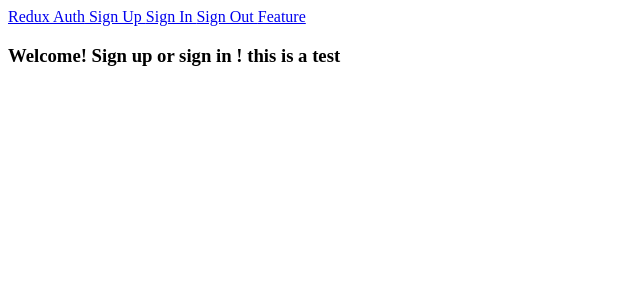
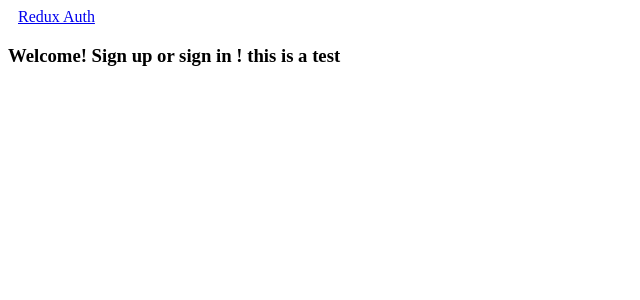
Before and after one commit to arianeer/advancereact-auth, a React (Create React App) app in the folder client/: page / in a window 1280 px wide. Shown: the top 300 px of the page, without its empty margins (0-640 px from the left). Built offline with nearby package versions, Linux system fonts and the light colour scheme.

Commit message:
header styling

```diff
--- a/client/src/components/Header.js
+++ b/client/src/components/Header.js
@@ -1,18 +1,34 @@
 import React, { Component } from "react";
 import { Link } from "react-router-dom";
+import { connect } from "react-redux";
+import "./HeaderStyle.css";
 
 class Header extends Component {
+  renderLinks() {
+    if (this.props.authenticated) {
+      <div>
+        <Link to="/signout">Sign Out </Link>
+        <Link to="/feature">Feature</Link>
+      </div>;
+    } else {
+      <div>
+        <Link to="/signup"> Sign Up </Link>
+        <Link to="/signin">Sign In </Link>
+      </div>;
+    }
+  }
   render() {
     return (
-      <div>
+      <div className="header">
         <Link to="/">Redux Auth</Link>
-        <Link to="/signup"> Sign Up </Link>
-        <Link to="/signin">Sign In </Link>
-        <Link to="/signout">Sign Out </Link>
-        <Link to="/feature">Feature</Link>
+        {this.renderLinks}
       </div>
     );
   }
 }
 
-export default Header;
+function mapStateToProps(state) {
+  return { authenticated: state.auth.authenticated };
+}
+
+export default connect(mapStateToProps)(Header);
--- /dev/null
+++ b/client/src/components/HeaderStyle.css
@@ -0,0 +1,8 @@
+.header {
+  display: flex;
+  justify-content: space-between;
+}
+
+.header a {
+  margin: 0 10px;
+}
```
